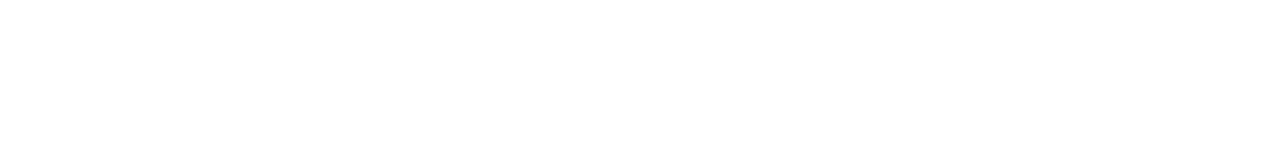
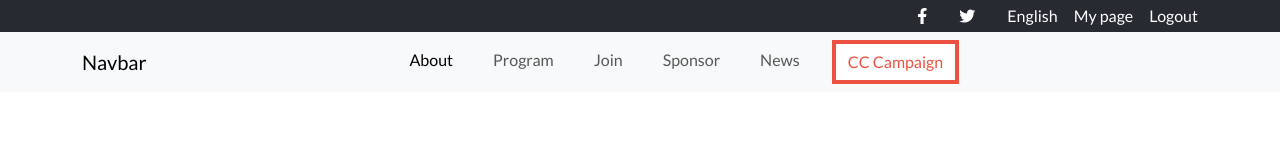
Before and after one commit to waiyankyaw961999/Microverse-Module1-Capstone, a plain HTML site: page index.html in a window 1280 px wide. Drawn offline with Linux system fonts and the light colour scheme.

Commit message:
Add navbar

```diff
--- /dev/null
+++ b/css/components/header.css
@@ -0,0 +1,18 @@
+.navbar-toggler {
+  background: none !important;
+}
+
+.navbar-nav li:not(:last-child) {
+  margin-right: 24px;
+}
+
+.nav-item-btn {
+  border: 4px solid #ec5242;
+  background-color: #fff !important;
+  border-radius: 0 !important;
+  color: #ec5242;
+}
+
+.nav-item-btn:hover {
+  color: #ec5242;
+}
--- a/css/index.css
+++ b/css/index.css
@@ -1,6 +1,8 @@
 @import url('https://fonts.googleapis.com/css2?family=Lato:wght@400;700&display=swap');
+@import url("./components/header.css");
 
-*::after, *::before {
+*::after,
+*::before {
   box-sizing: border-box;
 }
 
@@ -13,16 +15,21 @@ body {
   line-height: 1.5;
 }
 
+a {
+  color: inherit;
+  text-decoration: none;
+}
+
 .bg-primary {
-  background-color: #272A31 !important;
+  background-color: #272a31 !important;
 }
 
 .bg-secondary {
-  background-color: #EC5242 !important;
+  background-color: #ec5242 !important;
 }
 
 .bg-tertiary {
-  background-color: #D3D3D3 !important;
+  background-color: #d3d3d3 !important;
 }
 
 .text-primary {
@@ -36,9 +43,3 @@ body {
 .text-tertiary {
   color: #7f8cff !important;
 }
-
-@media only screen and (min-width: 768px) {
-  .container {
-    max-width: 70rem;
-  }
-}
--- a/index.html
+++ b/index.html
@@ -1,16 +1,95 @@
 <!DOCTYPE html>
 <html lang="en">
-<head>
-    <meta charset="UTF-8">
-    <meta http-equiv="X-UA-Compatible" content="IE=edge">
-    <meta name="viewport" content="width=device-width, initial-scale=1.0">
+  <head>
+    <meta charset="UTF-8" />
+    <meta http-equiv="X-UA-Compatible" content="IE=edge" />
+    <meta name="viewport" content="width=device-width, initial-scale=1.0" />
+    <title>Microverse Capstone Project</title>
+    <meta
+      name="description"
+      content="Microverse Capstone Project by Wai Yan Kyaw"
+    />
+    <meta
+      name="keywords"
+      content="microverse capstone project, microverse wai yan kyaw, microverse wai yan kyaw capstone project"
+    />
+    <link
+      rel="stylesheet"
+      href="https://cdnjs.cloudflare.com/ajax/libs/font-awesome/6.4.0/css/all.min.css"
+    />
+    <link href="css/bootstrap.min.css" rel="stylesheet" />
     <link href="css/index.css" rel="stylesheet" />
-    <title>Microverse Capstone Project</title>
-    <meta name="description" content="Microverse Capstone Project by Wai Yan Kyaw">
-    <meta name="keywords" content="microverse capstone project, microverse wai yan kyaw, microverse wai yan kyaw capstone project">
-</head>
-<body>
-
+  </head>
+  <body>
+    <header class="bg-primary">
+      <div class="top-bar d-flex justify-content-end container">
+        <ul class="list-unstyled list-group-horizontal list-group gap-3 py-1">
+          <li>
+            <a href="#facebook">
+              <i class="fa-brands fa-facebook-f text-white"></i>
+            </a>
+          </li>
+          <li class="mx-3">
+            <a href="#twitter">
+              <i class="fa-brands fa-twitter text-white"></i>
+            </a>
+          </li>
+          <li>
+            <a href="#English">
+              <span class="text-white fs-6">English</span>
+            </a>
+          </li>
+          <li>
+            <a href="#page">
+              <span class="text-white fs-6">My page</span>
+            </a>
+          </li>
+          <li>
+            <a href="#logout">
+              <span class="text-white fs-6">Logout</span>
+            </a>
+          </li>
+        </ul>
+      </div>
+      <nav class="navbar navbar-expand-lg navbar-light bg-light">
+        <div class="container-lg">
+          <a class="navbar-brand d-none d-md-block" href="#">Navbar</a>
+          <button
+            class="navbar-toggler"
+            type="button"
+            data-bs-toggle="collapse"
+            data-bs-target="#navbarSupportedContent"
+            aria-controls="navbarSupportedContent"
+            aria-expanded="false"
+            aria-label="Toggle navigation"
+          >
+            <span class="navbar-toggler-icon"></span>
+          </button>
+          <div class="collapse navbar-collapse left-0" id="navbarSupportedContent">
+            <ul class="navbar-nav mx-auto mb-2 mb-lg-0">
+              <li class="nav-item">
+                <a class="nav-link active" aria-current="page" href="#">About</a>
+              </li>
+              <li class="nav-item">
+                <a class="nav-link" href="#">Program</a>
+              </li>
+              <li class="nav-item">
+                <a class="nav-link" href="#">Join</a>
+              </li>
+              <li class="nav-item">
+                <a class="nav-link" href="#">Sponsor</a>
+              </li>
+              <li class="nav-item">
+                <a class="nav-link" href="#">News</a>
+              </li>
+              <li class="nav-item">
+                <a href="#campaign" class="btn btn-primary nav-item-btn">CC Campaign</a>
+              </li>
+            </ul>
+          </div>
+        </div>
+      </nav>
+    </header>
     <script src="js/bootstrap.bundle.min.js"></script>
-</body>
+  </body>
 </html>
```
